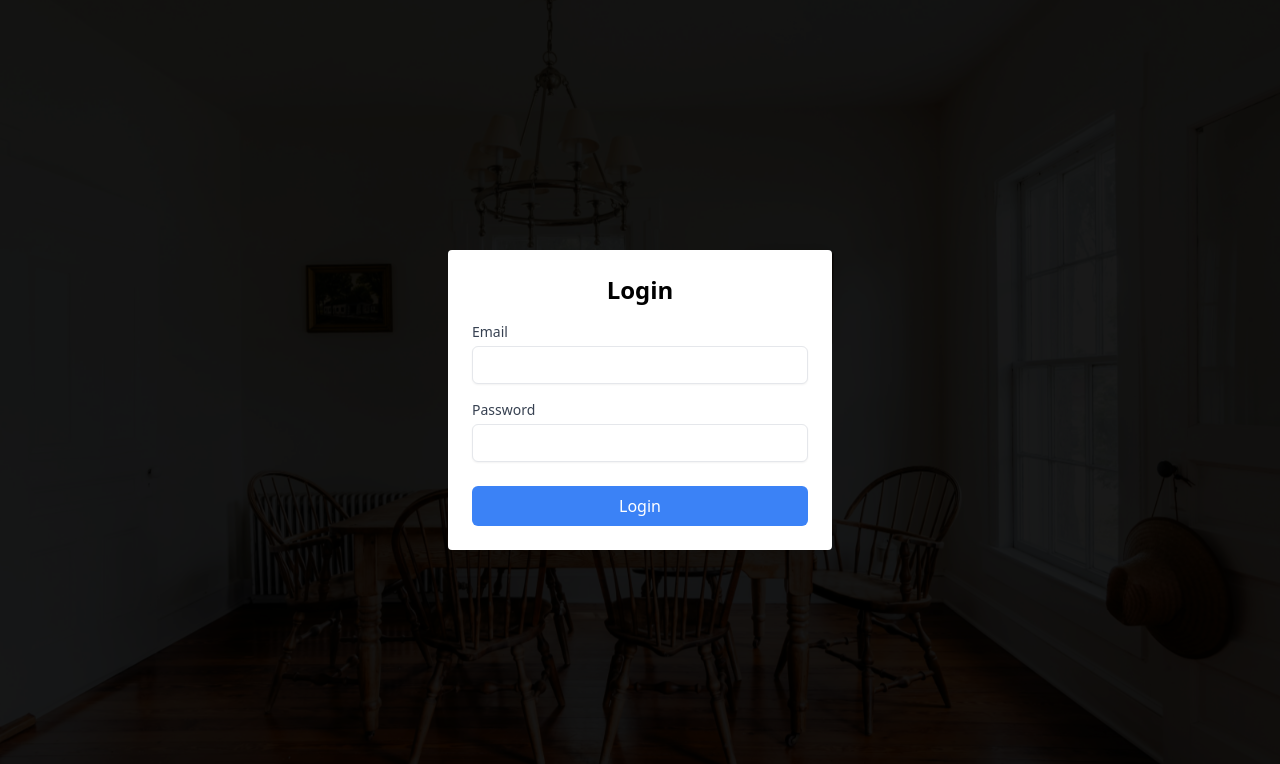
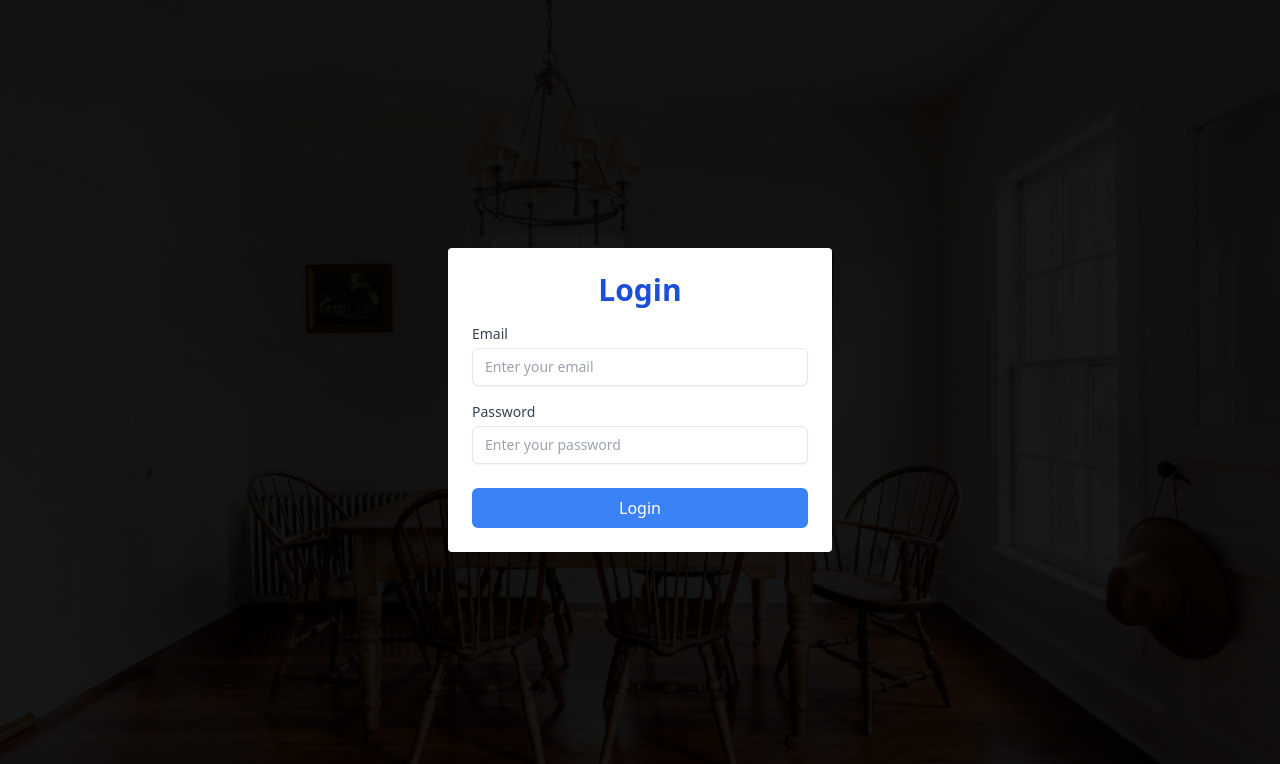
Before and after one commit to Ndukwechima/auth-app, a React (Vite) app: page / in a window 1280 px wide. Shown: the top 764 px of the page. Built offline with nearby package versions, Linux system fonts and the light colour scheme.

Commit message:
Added placeholder text

```diff
--- a/src/components/Login.tsx
+++ b/src/components/Login.tsx
@@ -35,7 +35,9 @@ const Login: React.FC = () => {
         onSubmit={formik.handleSubmit}
         className="bg-white p-6 rounded shadow-md w-full max-w-sm absolute"
       >
-        <h2 className="text-2xl font-bold mb-4 text-center">Login</h2>
+        <h2 className="text-3xl text-blue-700 font-bold mb-4 text-center">
+          Login
+        </h2>
 
         <div className="mb-4">
           <label
@@ -51,6 +53,7 @@ const Login: React.FC = () => {
             onChange={formik.handleChange}
             onBlur={formik.handleBlur}
             value={formik.values.email}
+            placeholder="Enter your email"
             className={`mt-1 block w-full px-3 py-2 border rounded-md shadow-sm focus:outline-none focus:ring-indigo-500 focus:border-indigo-500 sm:text-sm ${
               formik.touched.email && formik.errors.email
                 ? "border-red-500"
@@ -76,6 +79,7 @@ const Login: React.FC = () => {
             onChange={formik.handleChange}
             onBlur={formik.handleBlur}
             value={formik.values.password}
+            placeholder="Enter your password"
             className={`mt-1 block w-full px-3 py-2 border rounded-md shadow-sm focus:outline-none focus:ring-indigo-500 focus:border-indigo-500 sm:text-sm ${
               formik.touched.password && formik.errors.password
                 ? "border-red-500"
@@ -90,7 +94,7 @@ const Login: React.FC = () => {
         <div>
           <button
             type="submit"
-            className="w-full bg-blue-500 text-white py-2 px-4 rounded-md hover:bg-blue-700 "
+            className="w-full bg-blue-500 text-white py-2 px-4 rounded-md hover:bg-blue-700 transition ease-out duration-500 "
           >
             Login
           </button>
```
